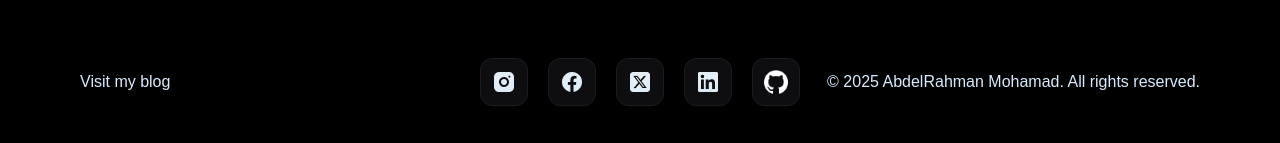
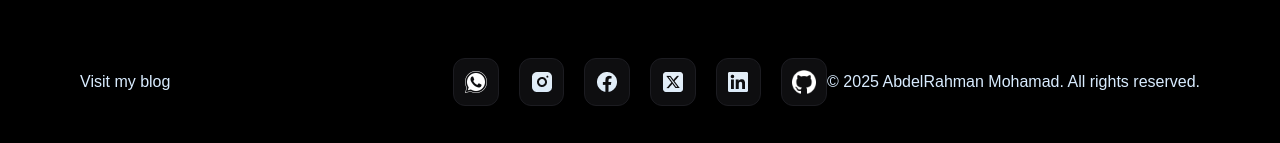
Before and after one commit to Abdulrahman-Mohamad/portfolio, a React (Vite) app: page /work in a window 1280 px wide. Shown: the part 976-1119 px from the top of the page. Built offline with nearby package versions, Linux system fonts and the light colour scheme; no server answers; the HTML template or start-up script is replaced by a standard one; a web font is replaced by a local one.

Commit message:
gjjhgffkwejr,fujwl5iugtwlgf

```diff
--- a/src/constants/index.js
+++ b/src/constants/index.js
@@ -234,6 +234,11 @@ const testimonials = [
 // Footer Social Links
 const socialImgs = [
     {
+        name: "whats",
+        imgPath: "/images/whatsapp.png",
+        url: "https://wa.me/201013977924"
+    },
+    {
         name: "insta",
         imgPath: "/images/insta.png",
         url: "https://www.instagram.com/abdulrahman_moh_93/"
--- a/src/sections/Contact.jsx
+++ b/src/sections/Contact.jsx
@@ -99,7 +99,7 @@ const Contact = () => {
                                         <p className="text">
                                             {loading ? "Sending..." : "Send Message"}
                                         </p>
-                                        <div className="arrow-wrapper">
+                                        <div className="arrow-wrapper -rotate-90">
                                             <img src="/images/arrow-down.svg" loading="lazy" alt="arrow" />
                                         </div>
                                     </div>
```
Also changed, not shown: src/sections/Hero.jsx (+4 -15 lines), public/images/whatsapp.png (added).
